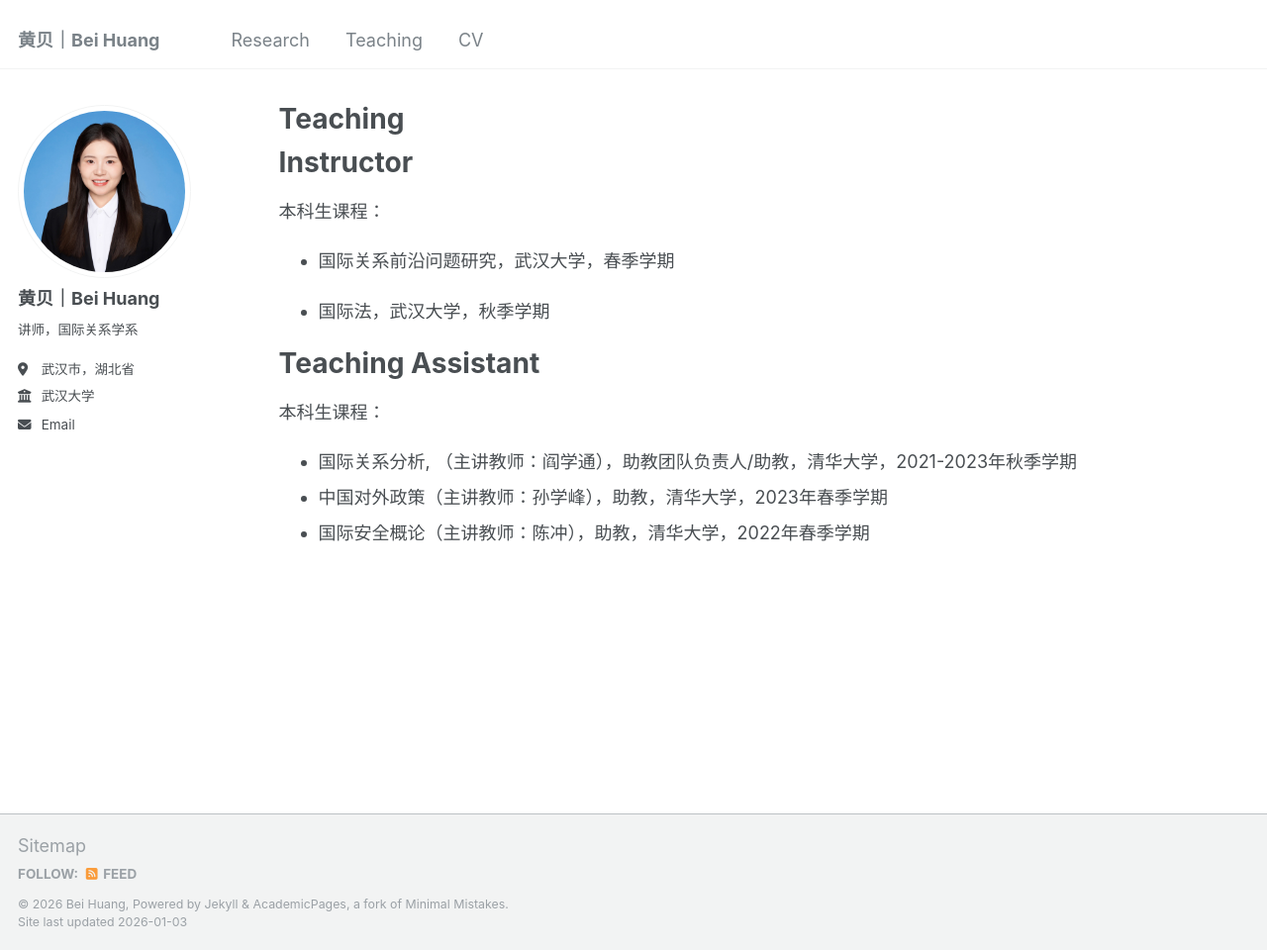
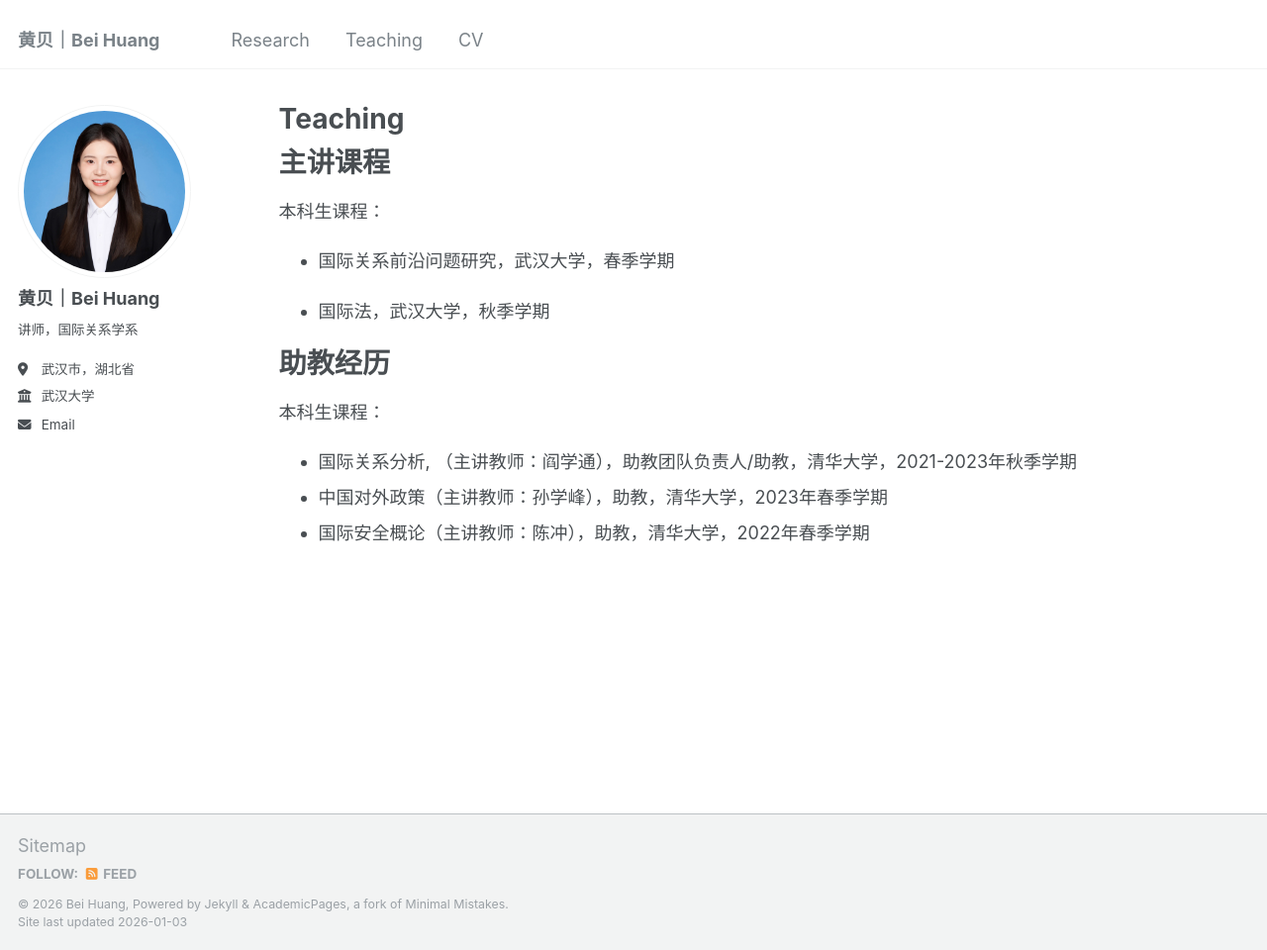
Before and after one commit to huangb5094/huangb5094.github.io, a Jekyll site: the page built from _pages/teaching.md, in a window 1280 px wide and 960 px high. Shown: the whole window at 99% size. Built offline with Jekyll 4.4.1, drawn with Linux system fonts in a browser that asks for light colours.

Commit message:
Update teaching.md

```diff
--- a/_pages/teaching.md
+++ b/_pages/teaching.md
@@ -8,7 +8,7 @@ redirect_from:
 
 ---
 
-Instructor
+主讲课程
 ======
 
 本科生课程：
@@ -18,7 +18,7 @@ Instructor
 * 国际法，武汉大学，秋季学期
 
 
-Teaching Assistant
+助教经历
 =====
 
 本科生课程：
```
